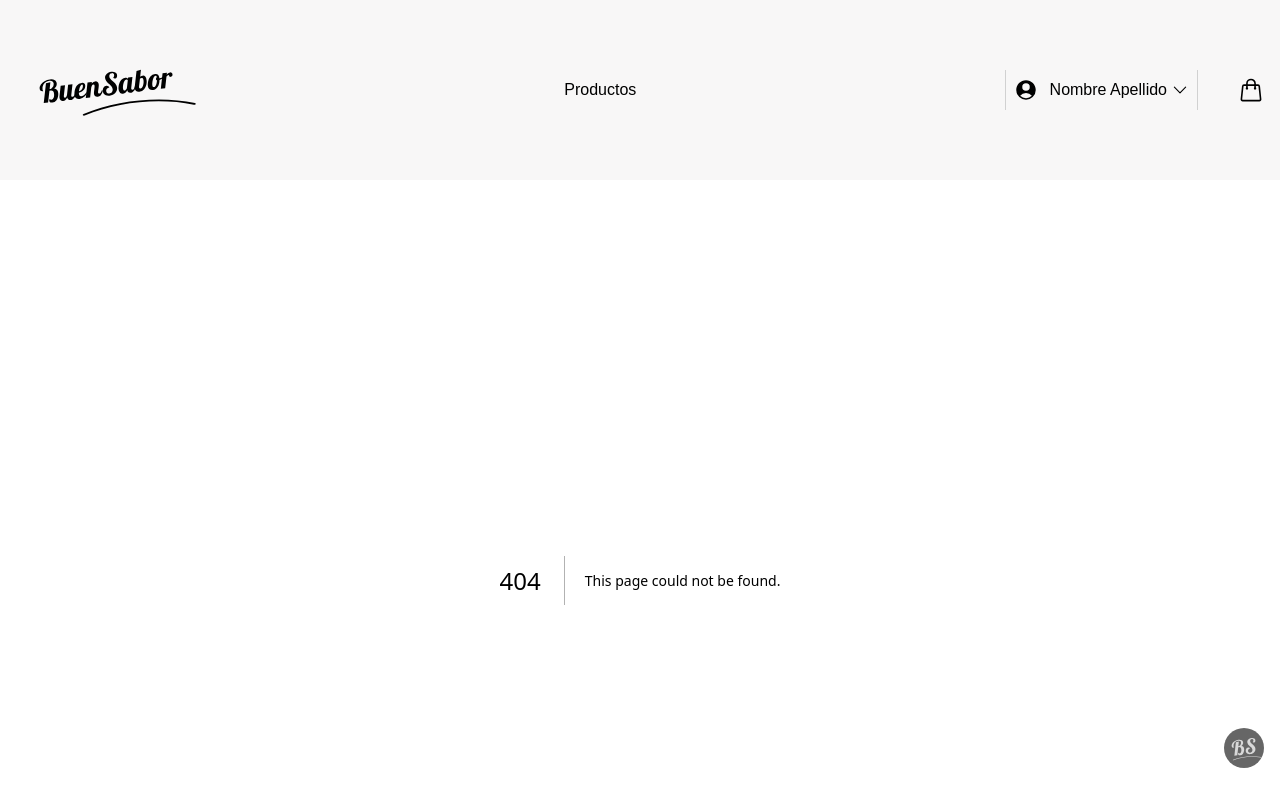
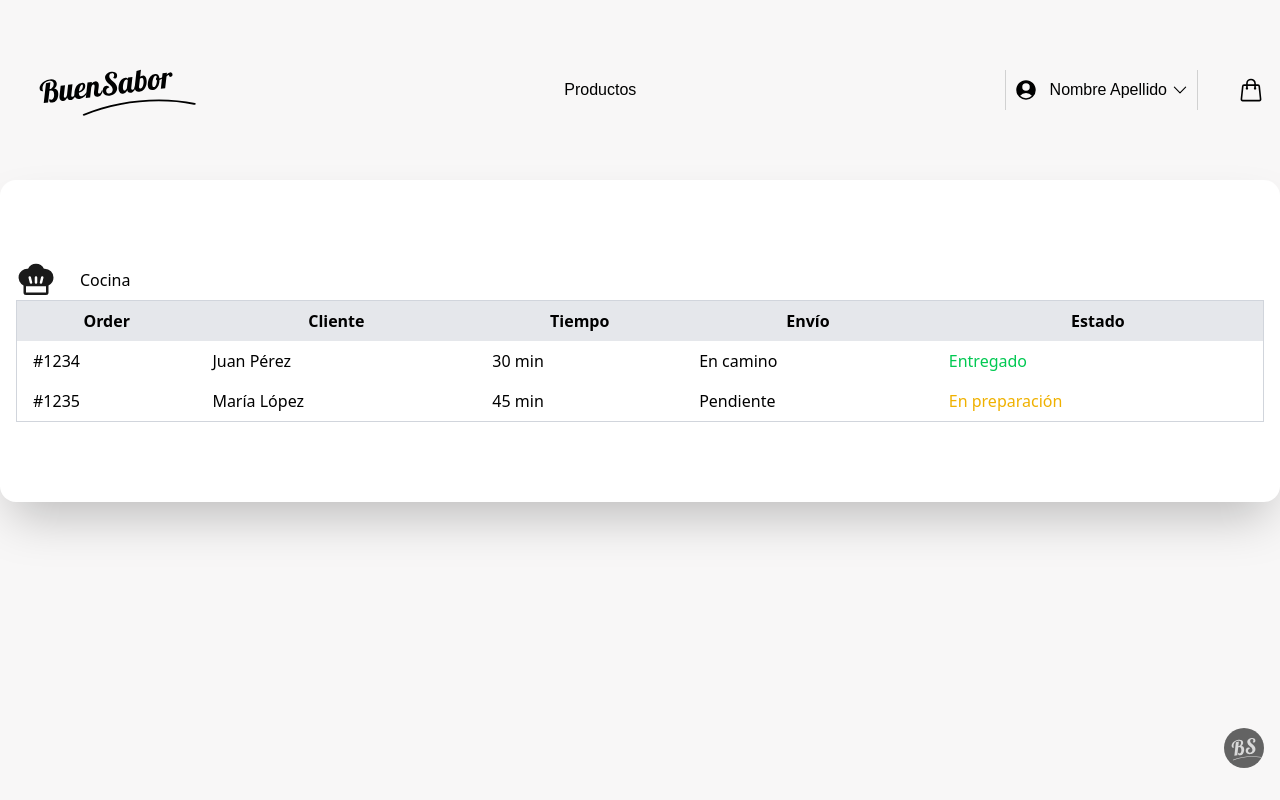
Before and after one commit to juli-ortega/ElBuenSaborFront, a Next.js app: page /kitchen in a window 1280 px wide. Before the commit this address had no page. Shown: the top 800 px of the page. Built offline with nearby package versions, Linux system fonts and the light colour scheme.

Commit message:
page kitchen

```diff
--- /dev/null
+++ b/src/app/kitchen/page.tsx
@@ -0,0 +1,46 @@
+import Image from "next/image";
+
+export default function Page() {
+    return (
+      <div className="max-w-7xl mx-auto bg-white shadow-2xl px-4 py-20 overflow-hidden rounded-2xl">
+        <div className="flex items-center gap-6">
+        <Image
+        src={"/chef.svg"}
+        alt=""
+        width={40}
+        height={40}
+        />
+        <h2>
+            Cocina
+        </h2>
+        </div>
+        <table className="min-w-full border-collapse border border-gray-300 rounded-2xl">
+          <thead>
+            <tr className="bg-gray-200">
+              <th className="px-4 py-2">Order</th>
+              <th className="px-4 py-2">Cliente</th>
+              <th className="px-4 py-2">Tiempo</th>
+              <th className="px-4 py-2">Envío</th>
+              <th className="px-4 py-2">Estado</th>
+            </tr>
+          </thead>
+          <tbody>
+            <tr>
+              <td className="px-4 py-2">#1234</td>
+              <td className="px-4 py-2">Juan Pérez</td>
+              <td className="px-4 py-2">30 min</td>
+              <td className="px-4 py-2">En camino</td>
+              <td className="px-4 py-2 text-green-500">Entregado</td>
+            </tr>
+            <tr>
+              <td className="px-4 py-2">#1235</td>
+              <td className="px-4 py-2">María López</td>
+              <td className="px-4 py-2">45 min</td>
+              <td className="px-4 py-2">Pendiente</td>
+              <td className="px-4 py-2 text-yellow-500">En preparación</td>
+            </tr>
+          </tbody>
+        </table>
+      </div>
+    );
+  }
--- a/src/components/Navbar.tsx
+++ b/src/components/Navbar.tsx
@@ -43,8 +43,10 @@ export default function Navbar() {
   return (
     <nav className="bg-bg-light">
       <div className="flex justify-between items-center w-full max-w-8xl mx-auto px-4">
-      <Image src="/logo3.svg" alt="logo" width={180} height={1} />
-      <Link href="/product">
+        <Link href={"/"}>
+          <Image src="/logo3.svg" alt="logo" width={180} height={1} />
+        </Link>
+      <Link href="/order">
         <div>
           <h2 className="font-display">Productos</h2>
         </div>
```
Also changed, not shown: public/chef.svg (added).
